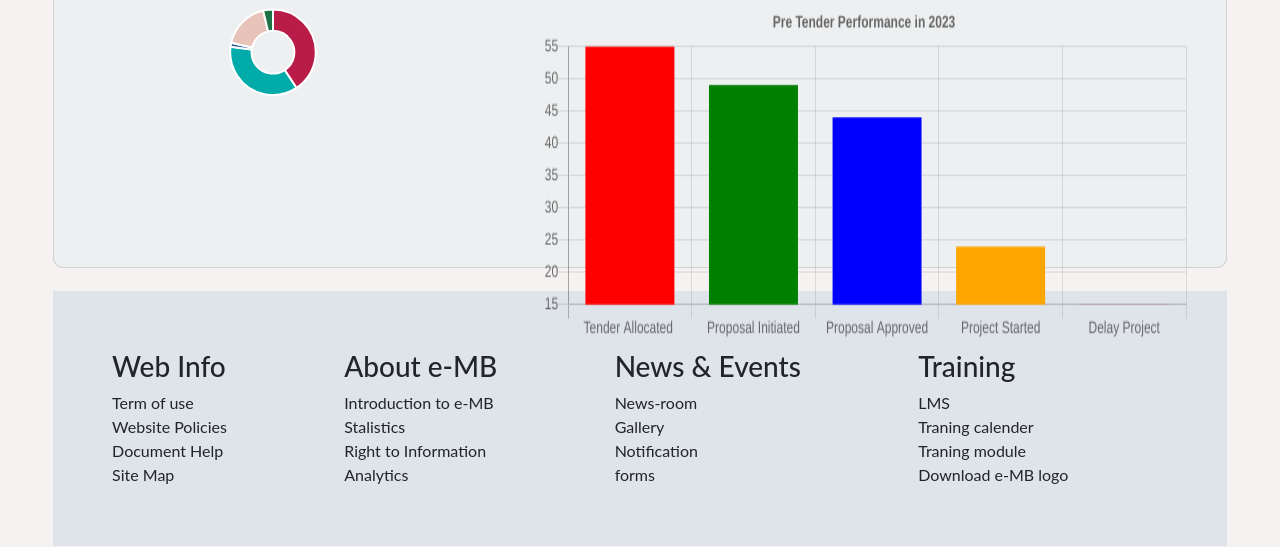
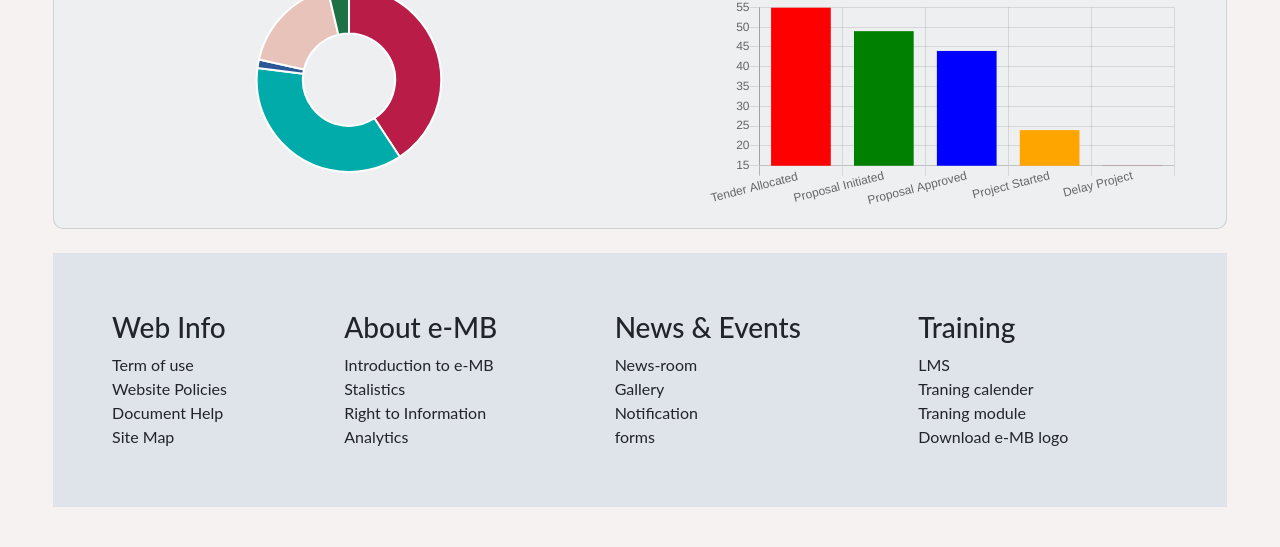
Before and after one commit to hars-github/measurement-matrix.github.io, a plain HTML site: page index.html in a window 1280 px wide. Shown: the part 816-1363 px from the top of the page. Drawn offline with nearby package versions, Linux system fonts and the light colour scheme.

Commit message:
Update index.html

```diff
--- a/index.html
+++ b/index.html
@@ -336,36 +336,13 @@
               </div>
 
 
-    <!--  <div style="margin:3%; border:1cm; border-radius: 10px; background-color: #F7F9FB;">
-      <div style="font-size: 25px;">Traffic By Location</div>
-      <div style="margin:1%;">Projects
-      <div class="progress" style="height:30px;">
 
-
-        <div class="progress-bar" role="progressbar" aria-valuenow="0" aria-valuemin="0" aria-valuemax="100">0%</div>
-      </div></div>
-      <div style="margin:1%;">Requests/Days
-      <div class="progress" style="height:30px;">
-
-        <div class="progress-bar" role="progressbar" style="width: 25%" aria-valuenow="25" aria-valuemin="0" aria-valuemax="100">25%</div>
-      </div></div>
-      <div style="margin:1%;">Users
-      <div class="progress" style="height:30px;">
-
-        <div class="progress-bar" role="progressbar" style="width: 50%" aria-valuenow="50" aria-valuemin="0" aria-valuemax="100">50%</div>
-      </div></div>
-      <div style="margin:1%;">Users
-      <div class="progress" style="height:30px;">
-
-        <div class="progress-bar" role="progressbar" style="width: 75%" aria-valuenow="75" aria-valuemin="0" aria-valuemax="100">75%</div>
-      </div></div>
-    </div>-->
     <div class="card" style="background-color: #edeff1; border-radius: 10px;margin-top:2%;margin-bottom:2%;display: grid;gap:10px;align-content: space-evenly;grid-template-columns: auto auto;">
       <div class="card-body">
         <canvas id="myChart" style="width:100%;max-width:550px"></canvas>
       </div>
       <div class="card-body">
-        <canvas id="barChart" style="width:100%;max-width:650px;height:100%;margin-top:15%;font-size:20px;"></canvas>
+        <canvas id="barChart" style="width:100%;max-width:650px;margin-top:15%;font-size:20px;"></canvas>
       </div>
     </div>
 
```
